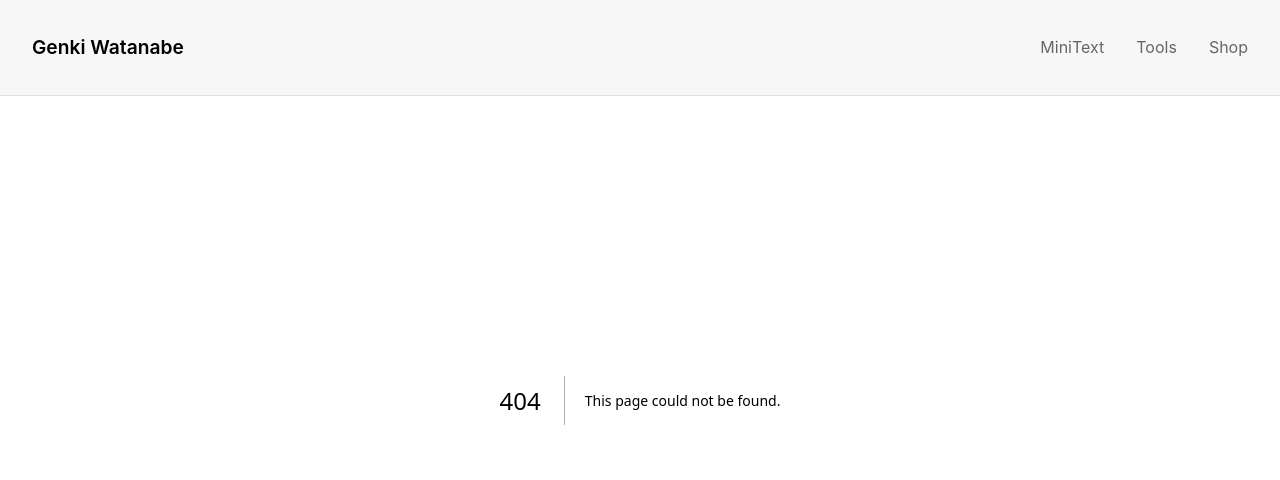
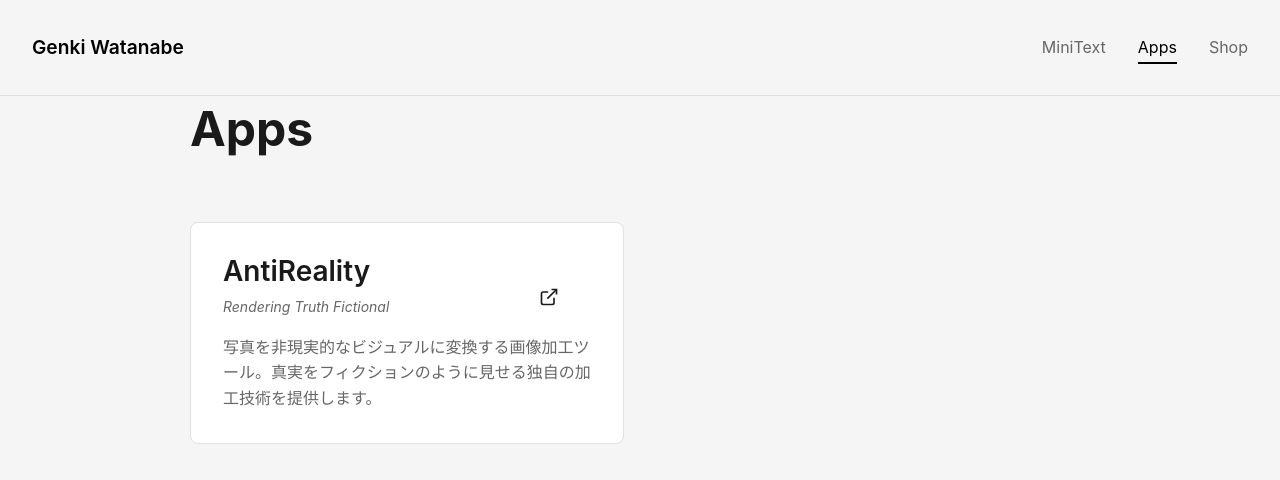
Before and after one commit to genki-kun/watanabegenki-site, a Next.js app: page /apps in a window 1280 px wide. Before the commit this address had no page. Shown: the top 480 px of the page. Built offline with nearby package versions, Linux system fonts and the light colour scheme.

Commit message:
feat: migrate and restyle tools to apps

```diff
--- /dev/null
+++ b/src/app/apps/page.module.css
@@ -0,0 +1,42 @@
+.main {
+    min-height: 100vh;
+    padding-top: 100px;
+    padding-bottom: var(--spacing-xl);
+    padding-left: var(--spacing-md);
+    padding-right: var(--spacing-md);
+}
+
+.container {
+    max-width: 900px;
+    margin: 0 auto;
+}
+
+.title {
+    font-size: 3rem;
+    font-weight: 700;
+    margin-bottom: var(--spacing-lg);
+    animation: fadeIn var(--transition-slow);
+}
+
+.subtitle {
+    font-size: 1.125rem;
+    color: var(--color-text-secondary);
+    margin-bottom: var(--spacing-lg);
+}
+
+.grid {
+    display: grid;
+    grid-template-columns: repeat(auto-fill, minmax(300px, 1fr));
+    gap: var(--spacing-md);
+    animation: fadeIn var(--transition-slow) 0.2s;
+}
+
+@media (max-width: 768px) {
+    .title {
+        font-size: 2rem;
+    }
+
+    .grid {
+        grid-template-columns: 1fr;
+    }
+}
--- a/src/app/tools/page.tsx
+++ b/src/app/apps/page.tsx
@@ -1,8 +1,8 @@
 import ToolCard from '@/components/ToolCard';
 import styles from './page.module.css';
 
-export default function ToolsPage() {
-    const tools = [
+export default function AppsPage() {
+    const apps = [
         {
             name: 'AntiReality',
             tagline: 'Rendering Truth Fictional',
@@ -14,16 +14,16 @@
     return (
         <main className={styles.main}>
             <div className={styles.container}>
-                <h1 className={styles.title}>Tools</h1>
+                <h1 className={styles.title}>Apps</h1>
 
                 <div className={styles.grid}>
-                    {tools.map((tool) => (
+                    {apps.map((app) => (
                         <ToolCard
-                            key={tool.name}
-                            name={tool.name}
-                            tagline={tool.tagline}
-                            description={tool.description}
-                            url={tool.url}
+                            key={app.name}
+                            name={app.name}
+                            tagline={app.tagline}
+                            description={app.description}
+                            url={app.url}
                         />
                     ))}
                 </div>
--- a/src/components/Navigation.tsx
+++ b/src/components/Navigation.tsx
@@ -9,7 +9,7 @@
 
     const links = [
         { href: '/minitext', label: 'MiniText' },
-        { href: '/tools', label: 'Tools' },
+        { href: '/apps', label: 'Apps' },
         { href: '/shop', label: 'Shop' },
     ];
 
--- a/src/components/ToolCard.module.css
+++ b/src/components/ToolCard.module.css
@@ -2,35 +2,19 @@
     display: block;
     position: relative;
     padding: 2rem;
-    background: linear-gradient(135deg, #1a1a1a 0%, #2d2d2d 100%);
-    border: 1px solid #333;
-    border-radius: 12px;
+    background: white;
+    border: 1px solid var(--color-border);
+    border-radius: var(--radius-md);
     text-decoration: none;
-    color: #fff;
-    transition: all 0.3s ease;
+    color: var(--color-text);
+    transition: all var(--transition-normal);
     overflow: hidden;
-}
-
-.card::before {
-    content: '';
-    position: absolute;
-    top: 0;
-    left: 0;
-    right: 0;
-    bottom: 0;
-    background: linear-gradient(135deg, rgba(255, 255, 255, 0.05) 0%, rgba(255, 255, 255, 0) 100%);
-    opacity: 0;
-    transition: opacity 0.3s ease;
 }
 
 .card:hover {
     transform: translateY(-4px);
-    border-color: #555;
-    box-shadow: 0 8px 24px rgba(0, 0, 0, 0.3);
-}
-
-.card:hover::before {
-    opacity: 1;
+    border-color: var(--color-accent);
+    box-shadow: 0 8px 24px rgba(0, 0, 0, 0.1);
 }
 
 .content {
@@ -42,12 +26,12 @@
     font-size: 1.75rem;
     font-weight: 600;
     margin: 0 0 0.5rem 0;
-    color: #fff;
+    color: var(--color-text);
 }
 
 .tagline {
     font-size: 0.875rem;
-    color: #999;
+    color: var(--color-text-secondary);
     margin: 0 0 1rem 0;
     font-style: italic;
 }
@@ -55,7 +39,7 @@
 .description {
     font-size: 1rem;
     line-height: 1.6;
-    color: #ccc;
+    color: var(--color-text-secondary);
     margin: 0;
 }
 
@@ -63,10 +47,10 @@
     position: absolute;
     top: 2rem;
     right: 2rem;
-    color: #666;
+    color: var(--color-text-tertiary);
     transition: color 0.3s ease;
 }
 
 .card:hover .linkIcon {
-    color: #fff;
+    color: var(--color-accent);
 }
```
Also changed, not shown: src/app/tools/page.module.css (deleted, +0 -43 lines).
